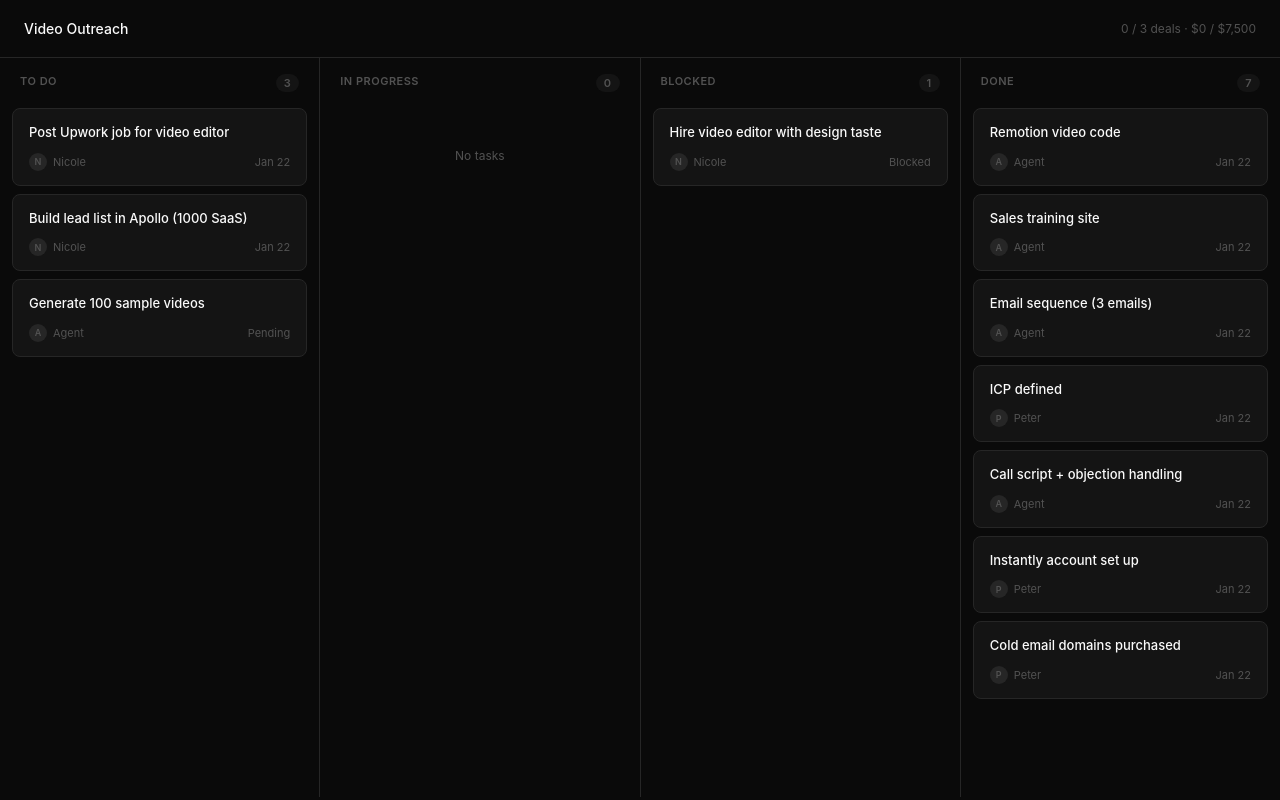
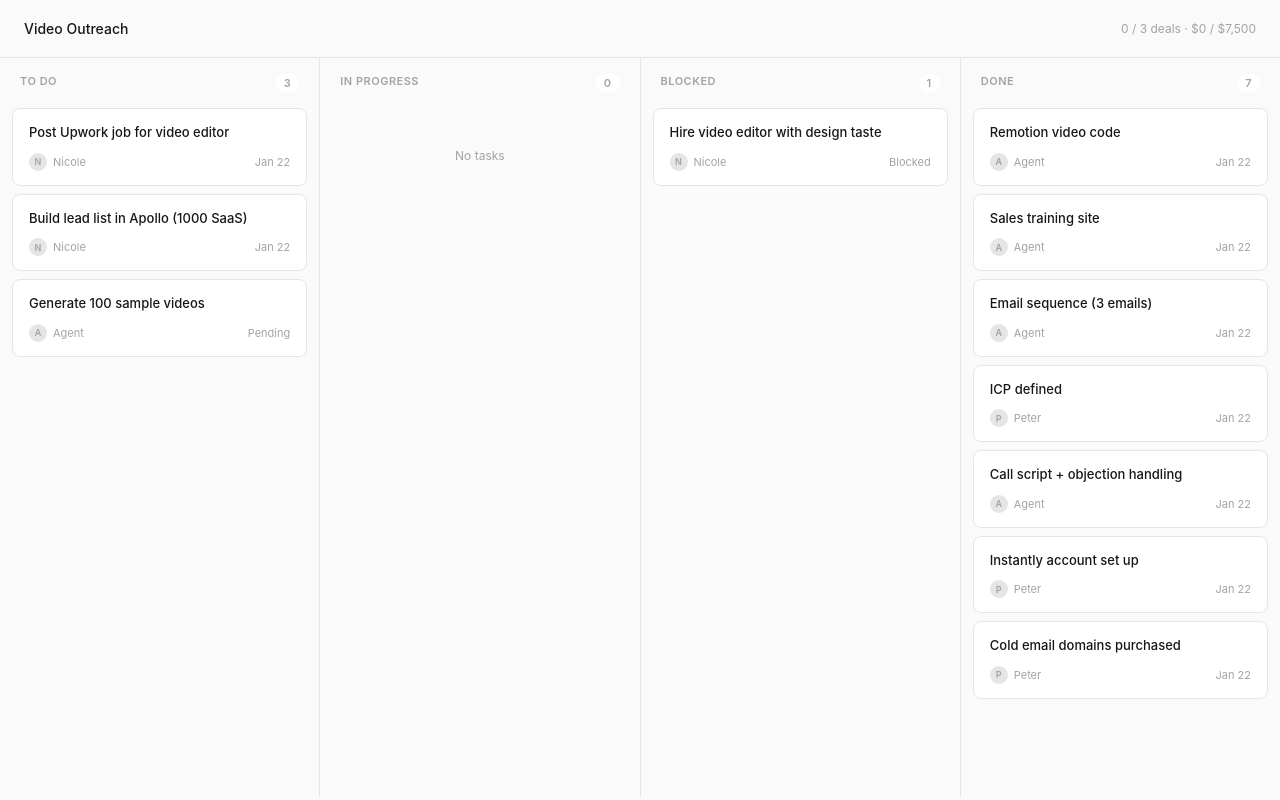
Before and after one commit to peterw/video-sales-training, a plain HTML site: page board/index.html in a window 1280 px wide. Drawn offline with Linux system fonts and the light colour scheme.

Commit message:
Switch to light mode

```diff
--- a/board/index.html
+++ b/board/index.html
@@ -8,13 +8,13 @@
         * { margin: 0; padding: 0; box-sizing: border-box; }
 
         :root {
-            --bg: #0a0a0a;
-            --bg-card: #141414;
-            --bg-hover: #1a1a1a;
-            --border: #262626;
-            --text: #fafafa;
-            --text-dim: #a1a1a1;
-            --text-muted: #525252;
+            --bg: #fafafa;
+            --bg-card: #ffffff;
+            --bg-hover: #f5f5f5;
+            --border: #e5e5e5;
+            --text: #171717;
+            --text-dim: #525252;
+            --text-muted: #a3a3a3;
         }
 
         body {
@@ -138,7 +138,7 @@
         .modal-overlay {
             position: fixed;
             inset: 0;
-            background: rgba(0,0,0,0.8);
+            background: rgba(0,0,0,0.4);
             display: none;
             align-items: center;
             justify-content: center;
```
